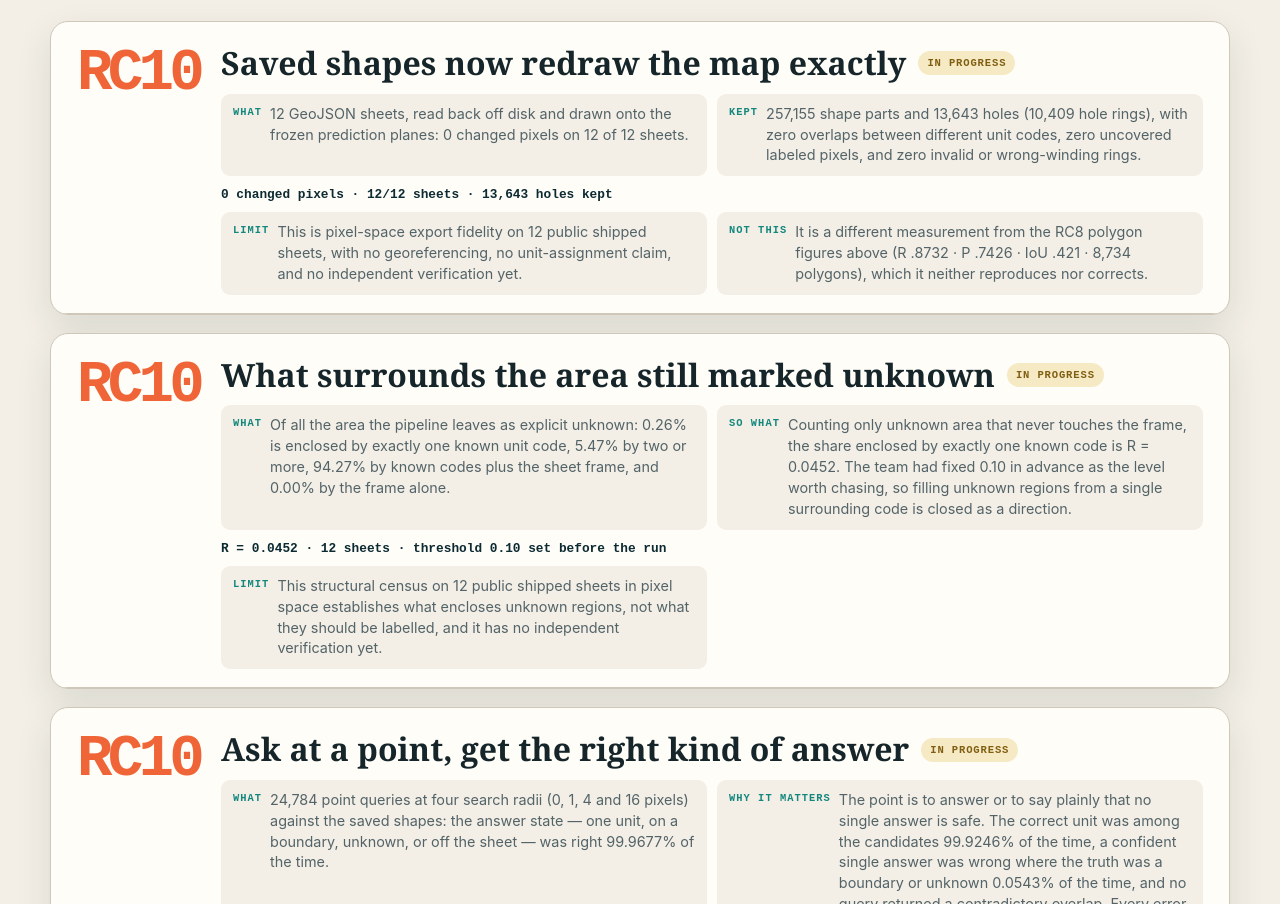
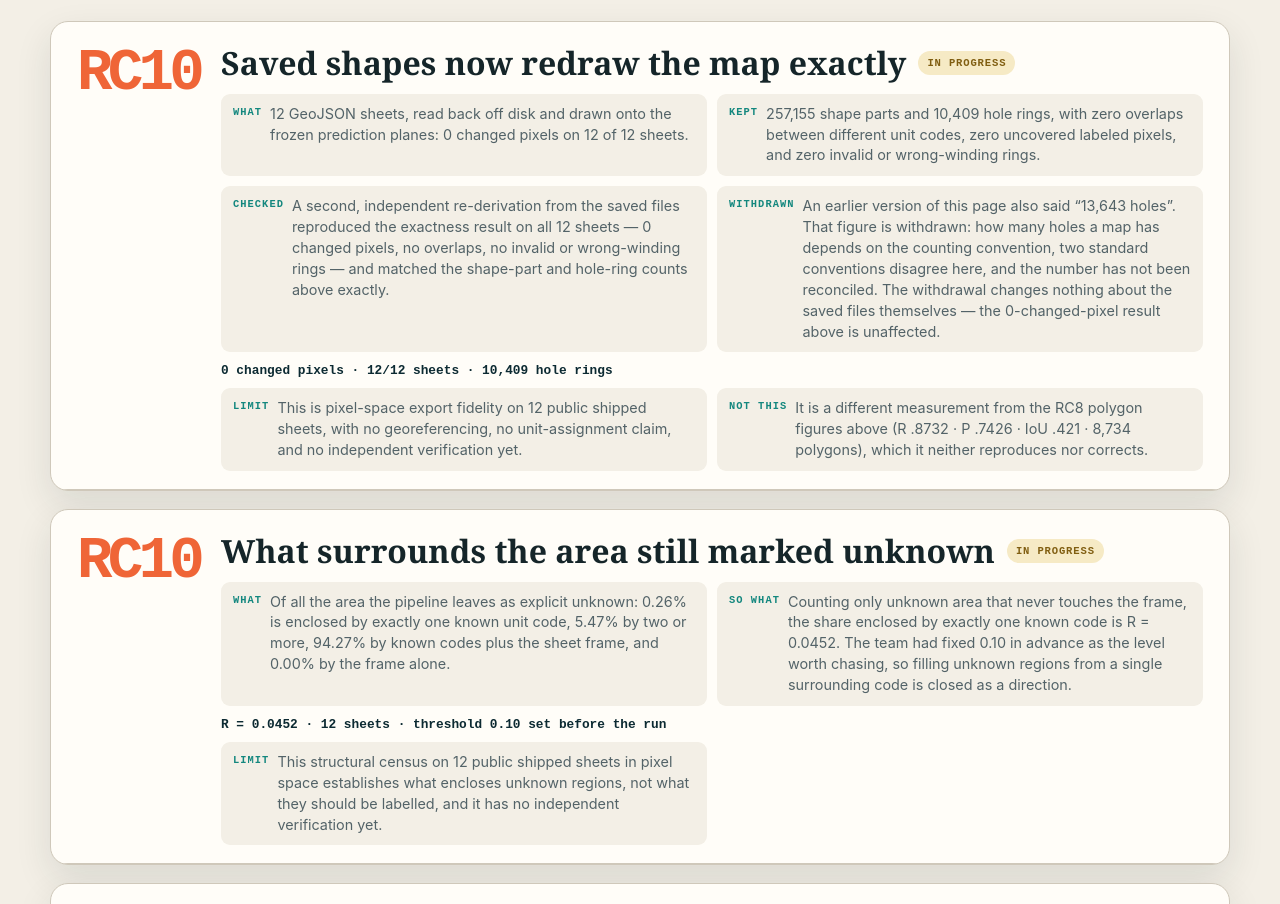
Before and after one commit to LocknToad/cartolegend-progress, a plain HTML site: page index.html in a window 1280 px wide. Shown: the part 10210-11114 px from the top of the page. Drawn offline with Linux system fonts and the light colour scheme.

Commit message:
Withdraw the 13,643 hole figure and record the independent check: a second re-derivation confirmed 0 changed pixels on 12/12 sheets plus the 257,155 shape-part and 10,409 hole-ring counts exactly, but a hole COUNT depends on the counting convention and two standard conventions disagree, so that number is withdrawn pending reconciliation; the saved files and the 0-changed-pixel result are unaffected

```diff
--- a/index.html
+++ b/index.html
@@ -564,8 +564,10 @@
             <div class="rc-titleline"><h3>Saved shapes now redraw the map exactly</h3><span class="status warn">in progress</span></div>
             <div class="answers">
               <div class="answer"><b>WHAT</b><span>12 GeoJSON sheets, read back off disk and drawn onto the frozen prediction planes: 0 changed pixels on 12 of 12 sheets.</span></div>
-              <div class="answer"><b>KEPT</b><span>257,155 shape parts and 13,643 holes (10,409 hole rings), with zero overlaps between different unit codes, zero uncovered labeled pixels, and zero invalid or wrong-winding rings.</span></div>
-              <div class="score">0 changed pixels · 12/12 sheets · 13,643 holes kept</div>
+              <div class="answer"><b>KEPT</b><span>257,155 shape parts and 10,409 hole rings, with zero overlaps between different unit codes, zero uncovered labeled pixels, and zero invalid or wrong-winding rings.</span></div>
+              <div class="answer"><b>CHECKED</b><span>A second, independent re-derivation from the saved files reproduced the exactness result on all 12 sheets — 0 changed pixels, no overlaps, no invalid or wrong-winding rings — and matched the shape-part and hole-ring counts above exactly.</span></div>
+              <div class="answer"><b>WITHDRAWN</b><span>An earlier version of this page also said &ldquo;13,643 holes&rdquo;. That figure is withdrawn: how many holes a map has depends on the counting convention, two standard conventions disagree here, and the number has not been reconciled. The withdrawal changes nothing about the saved files themselves — the 0-changed-pixel result above is unaffected.</span></div>
+              <div class="score">0 changed pixels · 12/12 sheets · 10,409 hole rings</div>
               <div class="answer"><b>LIMIT</b><span>This is pixel-space export fidelity on 12 public shipped sheets, with no georeferencing, no unit-assignment claim, and no independent verification yet.</span></div>
               <div class="answer"><b>NOT THIS</b><span>It is a different measurement from the RC8 polygon figures above (R .8732 · P .7426 · IoU .421 · 8,734 polygons), which it neither reproduces nor corrects.</span></div>
             </div>
```
Also changed, not shown: site/index-body.html (+4 -2 lines).
